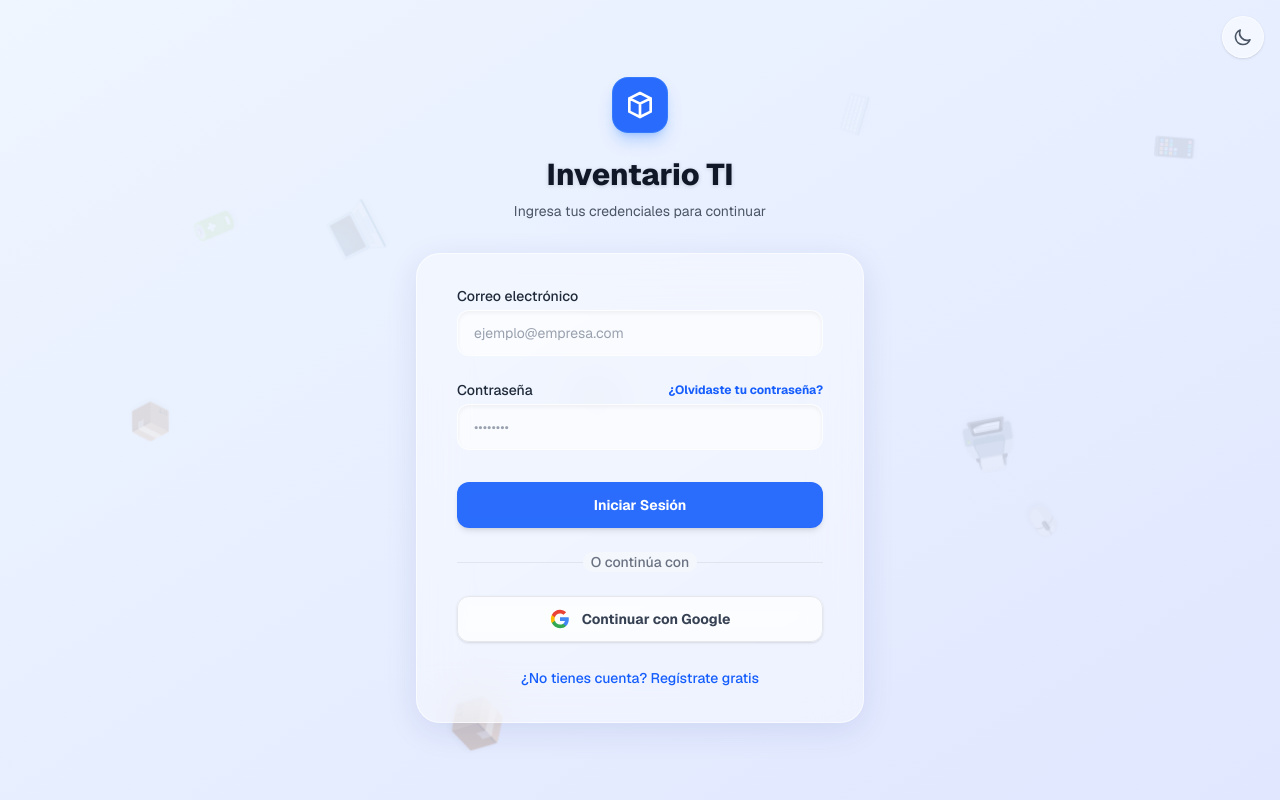
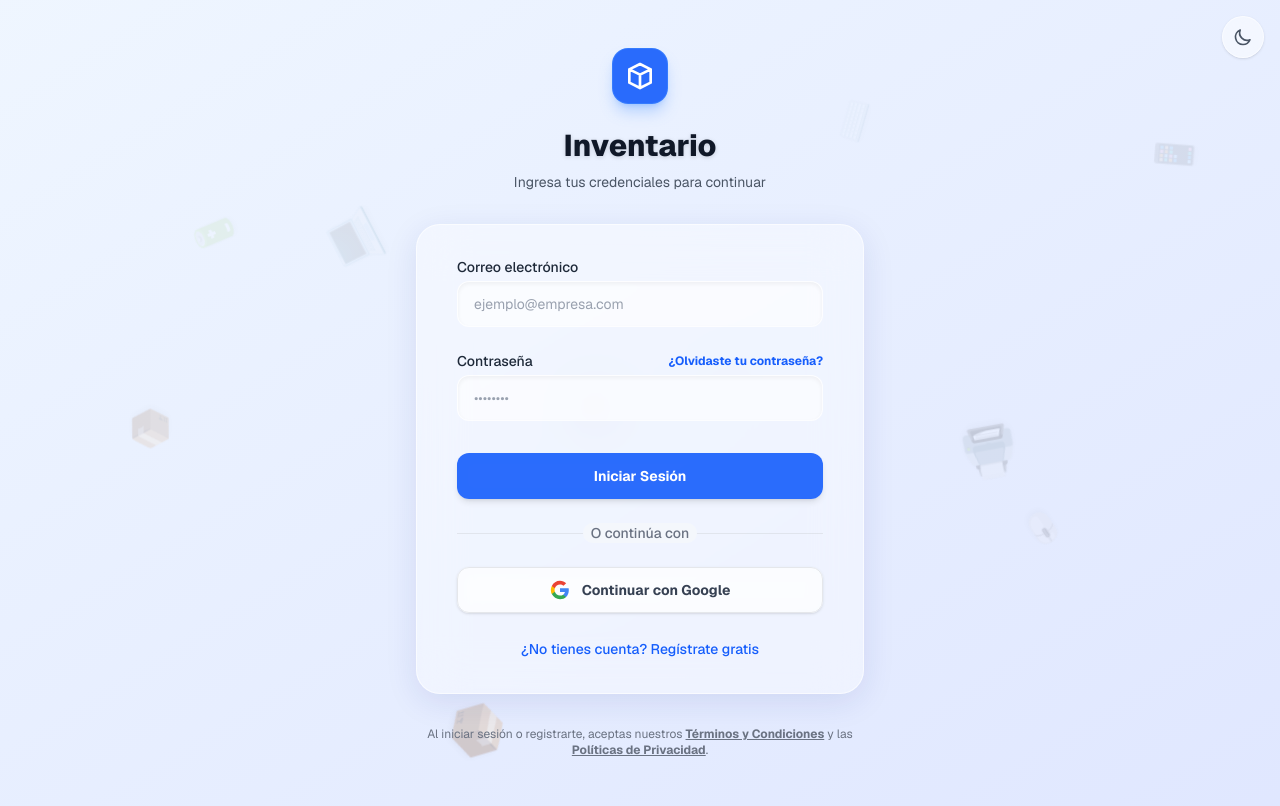
Before and after one commit to ronmardi/inventario, a Next.js app: page /login in a window 1280 px wide. Built offline with nearby package versions, Linux system fonts and the light colour scheme; no server answers.

Commit message:
inventario 2.2

```diff
--- a/app/login/page.tsx
+++ b/app/login/page.tsx
@@ -4,6 +4,7 @@ import { useState, useEffect } from "react";
 import { useRouter } from "next/navigation";
 import { createClient } from "@/utils/supabase/client";
 import { useTheme } from "next-themes";
+import Link from "next/link";
 
 const FLOATING_ITEMS = [
   { emoji: "📦", left: "10%", delay: "-2s", duration: "15s", size: "text-4xl" },
@@ -38,7 +39,6 @@ export default function LoginPage() {
 
   const [email, setEmail] = useState("");
   const [password, setPassword] = useState("");
-  // Estado para el nombre de la empresa
   const [companyName, setCompanyName] = useState("");
 
   const [error, setError] = useState<string | null>(null);
@@ -46,8 +46,6 @@ export default function LoginPage() {
   const [isGoogleLoading, setIsGoogleLoading] = useState(false);
 
   const [isSignUp, setIsSignUp] = useState(false);
-
-  // NUEVO: Estados para recuperar contraseña
   const [isForgotPassword, setIsForgotPassword] = useState(false);
   const [isResetSent, setIsResetSent] = useState(false);
 
@@ -111,22 +109,26 @@ export default function LoginPage() {
           return;
         }
 
-        const { error: signUpError } = await supabase.auth.signUp({
+        const { data: authData, error: signUpError } = await supabase.auth.signUp({
           email,
           password
         });
 
-        if (signUpError) {
-          setError(traducirError(signUpError.message));
+        if (signUpError || !authData.user) {
+          setError(traducirError(signUpError?.message || "Error al crear cuenta"));
           setIsLoading(false);
           return;
         }
 
+        // Llamamos a la función enviando explícitamente el ID y el correo para evitar errores de permisos
         const { error: rpcError } = await supabase.rpc("registrar_empresa_inicial", {
-          p_company_name: companyName.trim()
+          p_company_name: companyName.trim(),
+          p_user_id: authData.user.id,
+          p_email: authData.user.email
         });
 
         if (rpcError) {
+          console.error("Error RPC:", rpcError);
           setError("Cuenta creada, pero ocurrió un error al configurar la empresa.");
           setIsLoading(false);
           return;
@@ -210,7 +212,7 @@ export default function LoginPage() {
           </svg>
         </div>
         <h2 className="mt-6 text-center text-3xl font-extrabold text-gray-900 dark:text-white drop-shadow-sm">
-          Inventario TI
+          Inventario
         </h2>
         <p className="mt-2 text-center text-sm text-gray-600 dark:text-gray-300">
           {isForgotPassword
@@ -224,7 +226,6 @@ export default function LoginPage() {
       <div className="relative z-10 mt-8 sm:mx-auto sm:w-full sm:max-w-md">
         <div className="bg-white/40 dark:bg-gray-900/40 backdrop-blur-xl py-8 px-4 shadow-[0_8px_32px_0_rgba(31,38,135,0.1)] dark:shadow-[0_8px_32px_0_rgba(0,0,0,0.3)] sm:rounded-3xl sm:px-10 border border-white/60 dark:border-gray-700/50 transition-all duration-300">
 
-          {/* Mensaje de Éxito al enviar el enlace */}
           {isResetSent ? (
             <div className="text-center animate-fade-in space-y-4">
               <div className="mx-auto flex items-center justify-center h-12 w-12 rounded-full bg-green-100 dark:bg-green-900/30">
@@ -250,7 +251,6 @@ export default function LoginPage() {
                 </div>
               )}
 
-              {/* Renderizado Condicional del Nombre de la Empresa */}
               {!isForgotPassword && isSignUp && (
                 <div className="animate-fade-in">
                   <label htmlFor="companyName" className="block text-sm font-medium text-gray-800 dark:text-gray-200">
@@ -348,7 +348,6 @@ export default function LoginPage() {
             </form>
           )}
 
-          {/* Opciones Adicionales y SSO */}
           {!isForgotPassword && !isResetSent && (
             <>
               <div className="relative my-6 animate-fade-in">
@@ -403,6 +402,19 @@ export default function LoginPage() {
             </button>
           </div>
         </div>
+
+        {/* NUEVO PIE DE PÁGINA CON ENLACES LEGALES */}
+        <div className="mt-8 text-center text-xs text-gray-500 dark:text-gray-400">
+          Al iniciar sesión o registrarte, aceptas nuestros{" "}
+          <Link href="/terminos" className="font-bold underline hover:text-gray-700 dark:hover:text-gray-300 transition-colors">
+            Términos y Condiciones
+          </Link>{" "}
+          y las{" "}
+          <Link href="/politicas" className="font-bold underline hover:text-gray-700 dark:hover:text-gray-300 transition-colors">
+            Políticas de Privacidad
+          </Link>.
+        </div>
+
       </div>
     </div>
   );
```
